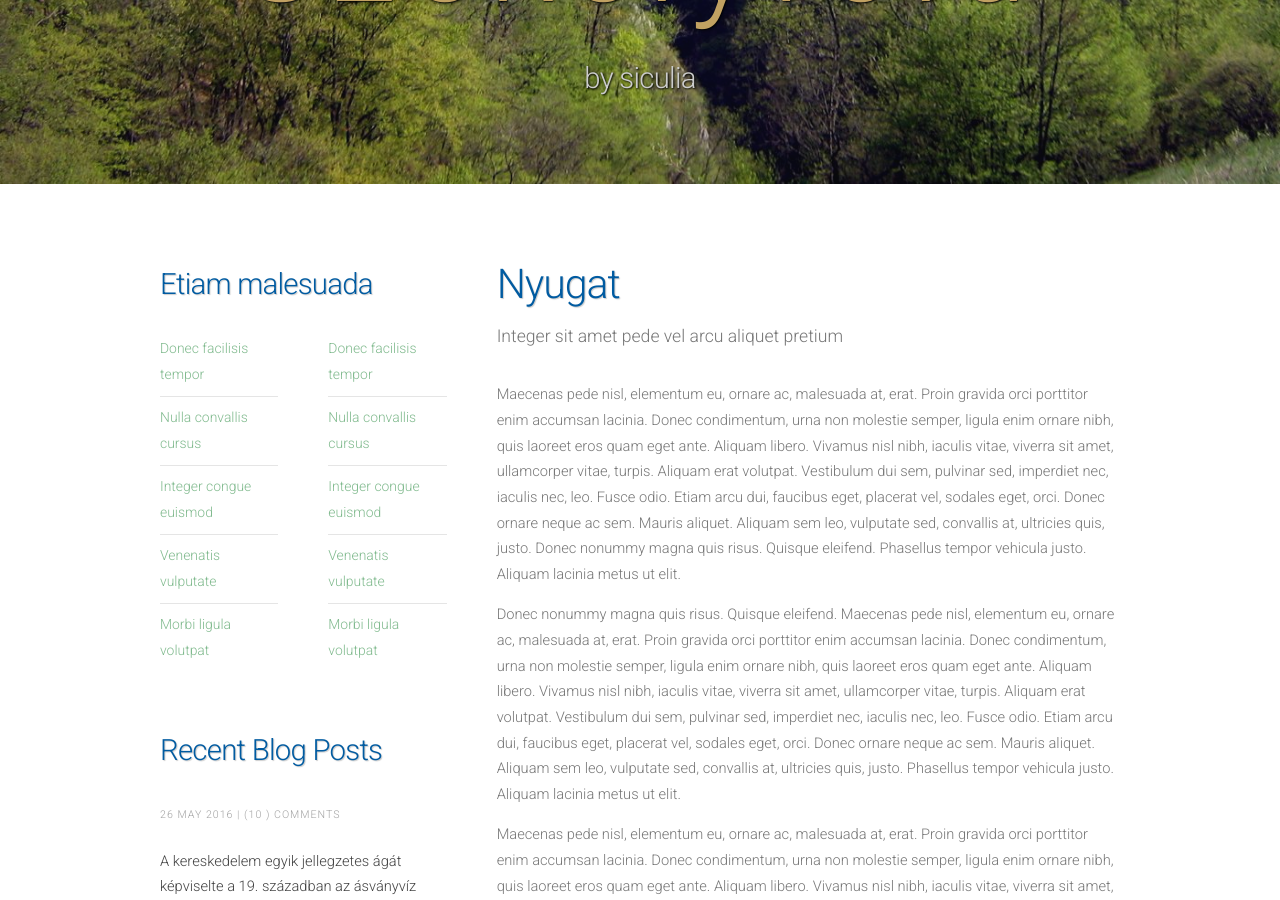
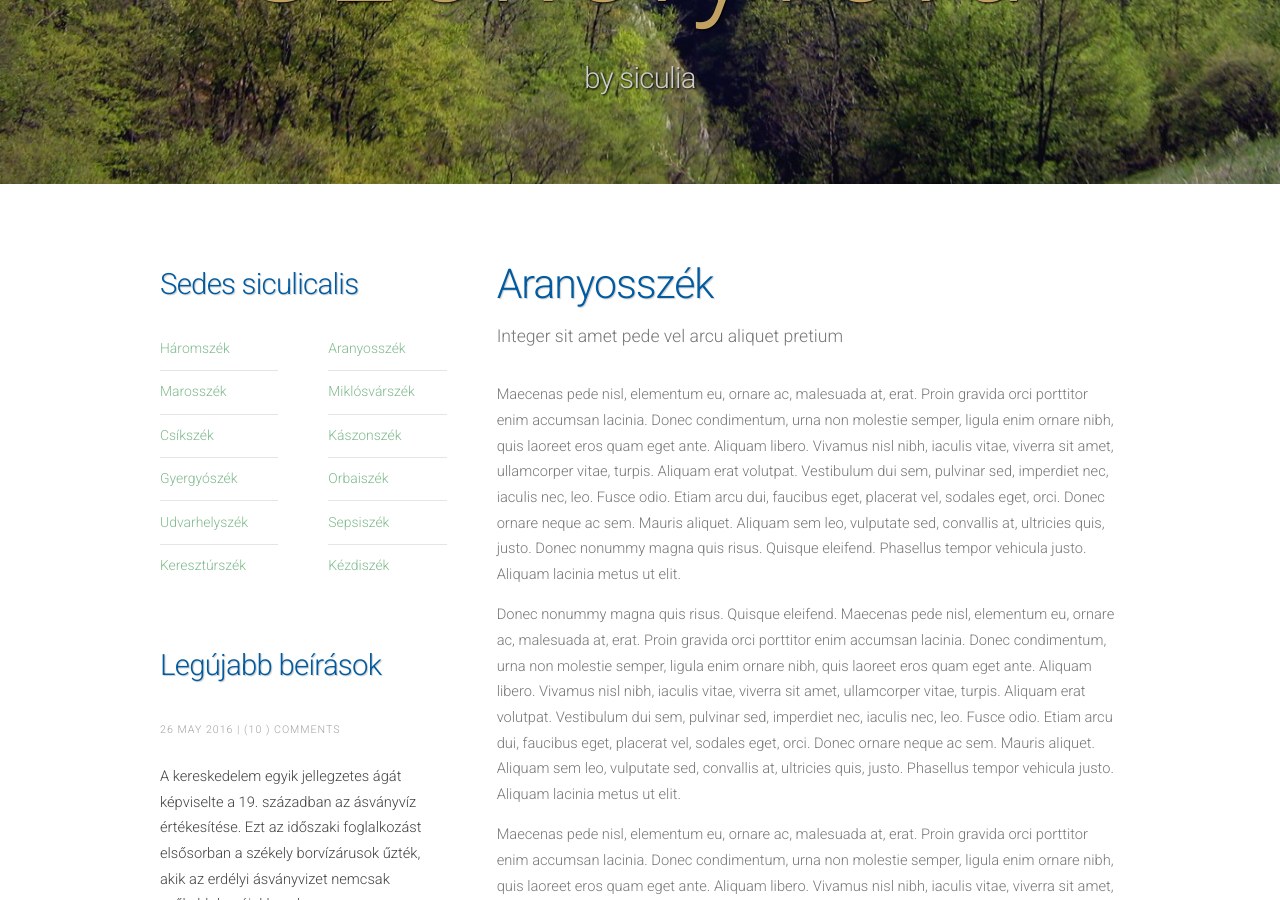
Before and after one commit to siculia/siculia.github.io, a Jekyll site: the page built from siculia-aranyosszek.html, in a window 1280 px wide and 900 px high, scrolled down 429 px. Built offline with Jekyll 4.4.1, drawn with Linux system fonts in a browser that asks for light colours; nearby versions of some CDN libraries; library files that are not in the unit come from our copies.

Commit message:
Updated navigation

```diff
--- a/_includes/nav.html
+++ b/_includes/nav.html
@@ -5,13 +5,13 @@
 			{% assign current = page.url | downcase | split: '/' %}
 			<li {% if current[1] == 'index.html' %}class='current'{% endif %}><a href="/index.html">Honlap</a></li>
 			<li {% if current[1] == 'blog' %}class='current'{% endif %}><a href="/blog">Blog</a></li>
-			<li {% if current[1] == 'left-sidebar.html' %}class='current'{% endif %}><a href="/left-sidebar.html">Háromszék</a></li>
-			<li {% if current[1] == 'left-sidebar.html' %}class='current'{% endif %}><a href="/left-sidebar.html">Csíkszék</a></li>
-			<li {% if current[1] == 'left-sidebar.html' %}class='current'{% endif %}><a href="/left-sidebar.html">Marosszék</a></li>
-			<li {% if current[1] == 'left-sidebar.html' %}class='current'{% endif %}><a href="/left-sidebar.html">Udvarhelyszék</a></li>
-			<li {% if current[1] == 'left-sidebar.html' %}class='current'{% endif %}><a href="/left-sidebar.html">Gyergyószék</a></li>
-			<li {% if current[1] == 'right-sidebar.html' %}class='current'{% endif %}><a href="/right-sidebar.html">Aranyosszék</a></li>
-			<li {% if current[1] == 'no-sidebar.html' %}class='current'{% endif %}><a href="/no-sidebar.html">Térkép</a></li>
+			<li {% if current[1] == 'siculia-haromszek.html' %}class='current'{% endif %}><a href="/siculia-haromszek.html">Háromszék</a></li>
+			<li {% if current[1] == 'siculia-csikszek.html' %}class='current'{% endif %}><a href="/siculia-csikszek.html">Csíkszék</a></li>
+			<li {% if current[1] == 'siculia-marosszek.html' %}class='current'{% endif %}><a href="/siculia-marosszek.html">Marosszék</a></li>
+			<li {% if current[1] == 'siculia-udvarhelyszek.html' %}class='current'{% endif %}><a href="/siculia-udvarhelyszek.html">Udvarhelyszék</a></li>
+			<li {% if current[1] == 'siculia-gyargyoszek.html' %}class='current'{% endif %}><a href="/siculia-gyergyoszek.html">Gyergyószék</a></li>
+			<li {% if current[1] == 'siculia-aranyosszek.html' %}class='current'{% endif %}><a href="/siculia-aranyosszek.html">Aranyosszék</a></li>
+			<li {% if current[1] == 'siculia-terkep.html' %}class='current'{% endif %}><a href="/siculia-terkep.html">Térkép</a></li>
 		</ul>
 	</nav>
 </div>
--- a/_includes/sidebar.html
+++ b/_includes/sidebar.html
@@ -3,32 +3,34 @@
 <div id="sidebar" class="4u">
 	<section>
 		<header>
-			<h2>Etiam malesuada</h2>
+			<h2>Sedes siculicalis</h2>
 		</header>
 		<div class="row">
 			<section class="6u">
 				<ul class="default">
-					<li><a href="#">Donec facilisis tempor</a></li>
-					<li><a href="#">Nulla convallis cursus</a></li>
-					<li><a href="#">Integer congue euismod</a></li>
-					<li><a href="#">Venenatis vulputate</a></li>
-					<li><a href="#">Morbi ligula volutpat</a></li>
+					<li><a href="/siculia-haromszek.html">Háromszék</a></li>
+					<li><a href="/siculia-marosszek.html">Marosszék</a></li>
+					<li><a href="/siculia-csikszek.html">Csíkszék</a></li>
+					<li><a href="/siculia-gyergyoszek.html">Gyergyószék</a></li>
+					<li><a href="/siculia-udvarhelyszek.html">Udvarhelyszék</a></li>
+					<li><a href="/siculia-kereszturszek.html">Keresztúrszék</a></li>
 				</ul>
 			</section>
 			<section class="6u">
 				<ul class="default">
-					<li><a href="#">Donec facilisis tempor</a></li>
-					<li><a href="#">Nulla convallis cursus</a></li>
-					<li><a href="#">Integer congue euismod</a></li>
-					<li><a href="#">Venenatis vulputate</a></li>
-					<li><a href="#">Morbi ligula volutpat</a></li>
+					<li><a href="/siculia-aranyosszek.html">Aranyosszék</a></li>
+					<li><a href="#">Miklósvárszék</a></li>
+					<li><a href="#">Kászonszék</a></li>
+					<li><a href="#">Orbaiszék</a></li>
+					<li><a href="#">Sepsiszék</a></li>
+					<li><a href="#">Kézdiszék</a></li>
 				</ul>
 			</section>
 		</div>
 	</section>
 	<section>
 		<header>
-			<h2>Recent Blog Posts</h2>
+			<h2>Legújabb beírások</h2>
 		</header>
 		<ul class="style">
 		{% for post in site.posts offset: 0 limit: 2 %}
--- a/blog/index.html
+++ b/blog/index.html
@@ -14,7 +14,7 @@ layout: default
 						<h2>{{ post.title }}</h2>
 					</header>
 					{{ post.excerpt }}
-					<a href="{{ site.prefix }}{{ post.url }}" class="button button-style1">Read More</a>
+					<a href="{{ site.prefix }}{{ post.url }}" class="button button-style1">Olvasd tovább</a>
 				</section>
 			</div>
 			{% endfor %}
--- a/index.html
+++ b/index.html
@@ -82,7 +82,6 @@ layout: default
 					<p>In posuere eleifend odio. Quisque semper augue mattis wisi. Maecenas ligula. Pellentesque viverra vulputate enim. Aliquam erat volutpat. Donec leo, vivamus fermentum nibh in augue praesent a lacus at urna congue rutrum.</p>
 				</section>
 			</div>
-
 			<div class="row">
 				<section class="6u">
 					<a href="#" class="image full"><img src="/assets/images/pic05.jpg" alt=""></a>
--- a/left-sidebar.html
+++ b/siculia-aranyosszek.html
@@ -13,7 +13,7 @@ layout: default
 				<div id="content" class="8u skel-cell-important">
 					<section>
 						<header>
-							<h2>Nyugat</h2>
+							<h2>Aranyosszék</h2>
 							<span class="byline">Integer sit amet pede vel arcu aliquet pretium</span>
 						</header>
 						<p>Maecenas pede nisl, elementum eu, ornare ac, malesuada at, erat. Proin gravida orci porttitor enim accumsan lacinia. Donec condimentum, urna non molestie semper, ligula enim ornare nibh, quis laoreet eros quam eget ante. Aliquam libero. Vivamus nisl nibh, iaculis vitae, viverra sit amet, ullamcorper vitae, turpis. Aliquam erat volutpat. Vestibulum dui sem, pulvinar sed, imperdiet nec, iaculis nec, leo. Fusce odio. Etiam arcu dui, faucibus eget, placerat vel, sodales eget, orci. Donec ornare neque ac sem. Mauris aliquet. Aliquam sem leo, vulputate sed, convallis at, ultricies quis, justo. Donec nonummy magna quis risus. Quisque eleifend. Phasellus tempor vehicula justo. Aliquam lacinia metus ut elit.</p>
```
Also changed, not shown: siculia-csikszek.html (added, +29 -0 lines), siculia-gyergyoszek.html (added, +29 -0 lines), siculia-haromszek.html (added, +29 -0 lines), siculia-kereszturszek.html (added, +29 -0 lines), siculia-marosszek.html (added, +29 -0 lines), siculia-udvarhelyszek.html (added, +29 -0 lines), siculia-terkep.html (renamed from no-sidebar.html).
